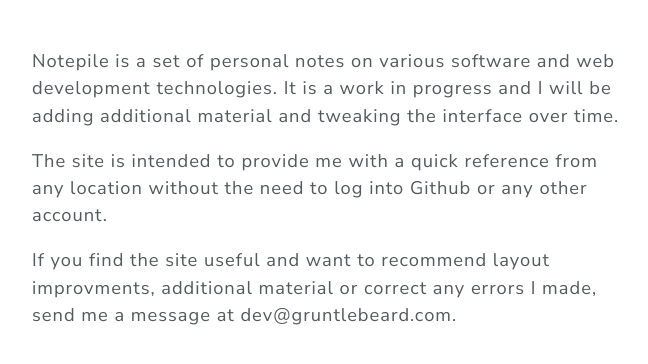
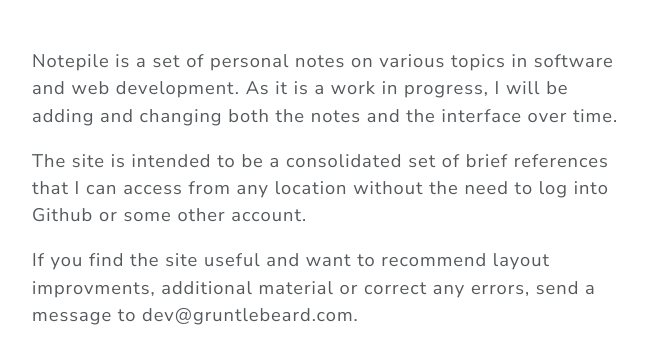
Before and after one commit to HBoots/notepile, a Django app: page / in a window 1280 px wide. Shown: the part 63-427 px from the top of the page, without its empty margins (308-956 px from the left). Run offline with Django 4.2, Linux system fonts and the light colour scheme; data that the repository does not hold is empty; some libraries are stand-ins or nearby versions.

Commit message:
Tweak styles. Add notes.

```diff
--- a/notes/templates/notes/about.html
+++ b/notes/templates/notes/about.html
@@ -4,17 +4,18 @@
 <!--  -->
 <div class="text-content">
     <p>
-        Notepile is a set of personal notes on various software and web
-        development technologies. It is a work in progress and I will be adding
-        additional material and tweaking the interface over time.
+        Notepile is a set of personal notes on various topics in software and
+        web development. As it is a work in progress, I will be adding and
+        changing both the notes and the interface over time.
     </p>
     <p>
-        The site is intended to provide me with a quick reference from any
-        location without the need to log into Github or any other account.
+        The site is intended to be a consolidated set of brief references that I
+        can access from any location without the need to log into Github or some
+        other account.
     </p>
     <p>
         If you find the site useful and want to recommend layout improvments,
-        additional material or correct any errors I made, send me a message at
+        additional material or correct any errors, send a message to
         dev@gruntlebeard.com.
     </p>
 </div>
--- a/static/styles/base.css
+++ b/static/styles/base.css
@@ -129,10 +129,10 @@ header {
 /* MODIFIES RULE FROM PRISM.CSS */
 pre[class*="language-"] {
     /* padding: 1em; */
-    margin: 1rem 0;
+    margin: 1rem;
     /* overflow: auto; */
     /* border-radius: 0.3em; */
-    margin-left: 1rem;
+    margin-top: 2rem;
     margin-bottom: 2rem;
 }
 
@@ -168,13 +168,19 @@ pre[class*="language-"] {
 .detail-body h4,
 .detail-body h5,
 .detail-body h6 {
-    margin-bottom: 2rem;
+    margin-bottom: 1rem;
 }
 
 .detail-body h4,
 .detail-body h5,
 .detail-body h6 {
     font-style: italic;
+}
+
+.detail-body h5,
+.detail-body h6 {
+    color: rgb(3, 3, 145);
+    padding-left: 1em;
 }
 
 .detail-body p {
```
